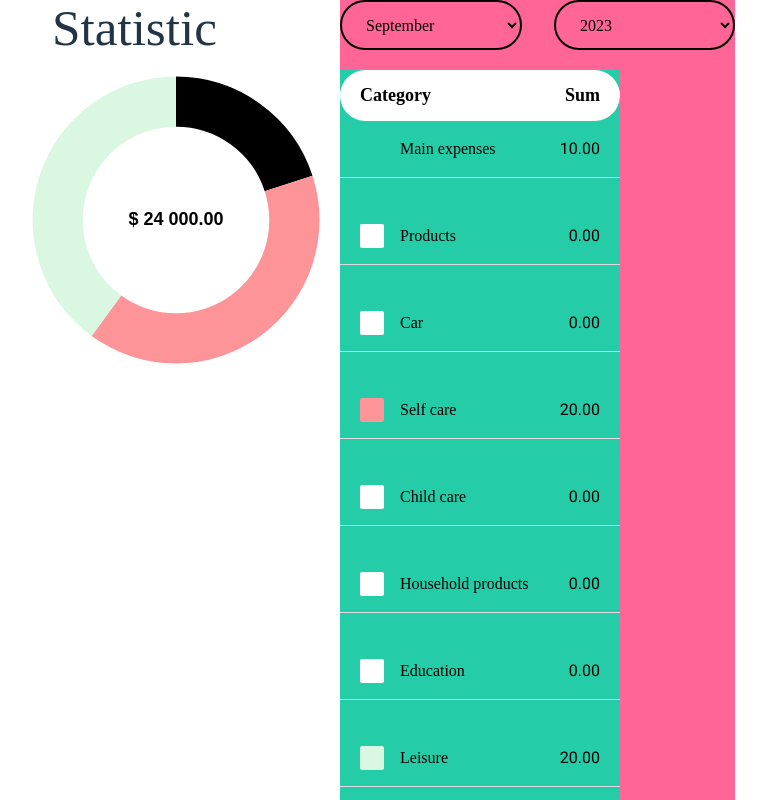
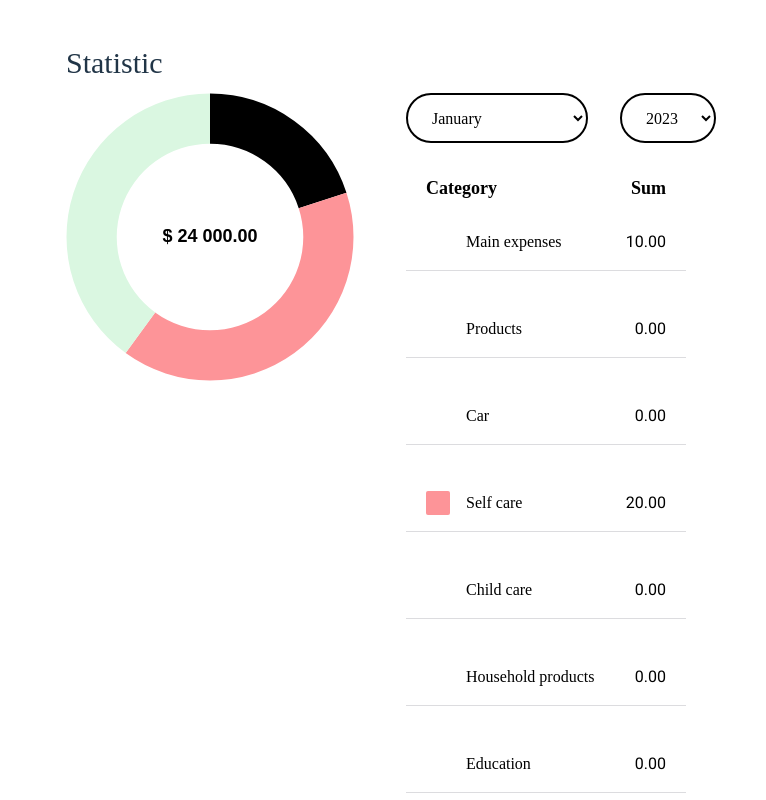
Before and after one commit to WaldemarKubiak/wallet-six-masters-project, a React (Vite) app in the folder client/: page /statistics in a window 1280 px wide. Shown: the top 800 px of the page, without its empty margins (249-1015 px from the left). Built offline with nearby package versions, Linux system fonts and the light colour scheme.

Commit message:
stylowanie diagramTab

```diff
--- a/client/src/components/Chart/Chart.module.css
+++ b/client/src/components/Chart/Chart.module.css
@@ -1,26 +1,15 @@
 .doughnut {
 	position: relative;
-	margin: 0 auto;
 	margin-right: 20px;
 	width: 280px;
 	height: 280px;
 	margin-bottom: 32px;
-	/* box-sizing: border-box;
-	margin-top: 8px; */
-	/* margin-bottom: 32px; */
-	/* padding-top: 8px; */
-	/* width: 280px; */
-	/* height: 280px; */
-	/* border-radius: 280px; */
 }
 
 @media screen and (min-width: 768px) {
 	.doughnut {
 		width: 336px;
 		height: 336px;
-		/* position: relative;
-		margin-top: 20px;
-		margin-bottom: auto; */
 	}
 }
 
--- a/client/src/components/Chart/Table/TableChart.jsx
+++ b/client/src/components/Chart/Table/TableChart.jsx
@@ -2,7 +2,6 @@ import { useState, useEffect } from 'react';
 import PropTypes from 'prop-types';
 import { useDispatch } from 'react-redux';
 import css from './TableChart.module.css';
-// import css from './TableCh.module.css';
 import { getTransactions } from '../../../redux/finance/financeOperations';
 import { nanoid } from 'nanoid';
 
@@ -43,7 +42,7 @@ const TableChart = ({ dataToRender }) => {
 		})
 		.replace(',', '.');
 
-	const [selectedMonth, setSelectedMonth] = useState('09');
+	const [selectedMonth, setSelectedMonth] = useState('01');
 	const [selectedYear, setSelectedYear] = useState('2023');
 	const dispatch = useDispatch();
 
--- a/client/src/components/Chart/Table/TableChart.module.css
+++ b/client/src/components/Chart/Table/TableChart.module.css
@@ -2,13 +2,8 @@
 	margin-bottom: 20px;
 }
 
-.tableWra {
-	background-color: #ff6596;
-}
-
 .selectMonth,
 .selectYear {
-	margin: 0 auto;
 	padding-left: 20px;
 	padding-right: 20px;
 	display: flex;
@@ -41,17 +36,14 @@
 		margin-bottom: 20px;
 		display: flex;
 		position: relative;
-		/* margin-top: 40px; */
 	}
 	.selectMonth {
 		width: 160px;
-		/* cursor: pointer; */
 	}
 	.selectYear {
 		margin-top: 0px;
 		margin-left: 16px;
 		cursor: pointer;
-		/* margin-top: 97px; */
 	}
 }
 
@@ -72,97 +64,10 @@
 	}
 }
 
-/* .selectMonth option {
-	background-color: lightgray;
-} */
-
-/* selectMonth option:checked {
-	background-color: white;
-} */
-
-/* .selectMonth:hover,
-.selectYear:hover {
-	background-color: lightgray;
-} */
-
-/* .selectMonth:focus {
-	background-color: lightgray;
-	} */
-/*
-.chartWrap {
-	box-sizing: border-box;
-	width: auto;
-	background-color: #24cca7;
-} */
-
-/* .tableWrap {
-	background-color: #ff6596;
-	display: flex;
-	flex-direction: column;
-	align-items: center;
-	width: 380px;
-	padding: 0 20px;
-	gap: 14px;
-} */
-
-/* .selectDateWrappe {
-	display: flex;
-	flex-direction: column;
-	margin-top: 32px;
-	width: 280px;
-
-	justify-content: space-between;
-	align-items: center;
-	gap: 20px;
-
-	width: 100%;
-} */
-
-/* .selectMont,
-.selectYea {
-	max-width: 280;
-	width: 100%;
-	border-radius: 30px;
-	height: 50px;
-	border-color: transparent;
-	overflow: hidden;
-	cursor: pointer;
-	font-style: normal;
-	font-weight: 400;
-	line-height: normal;
-} */
-/* padding: 12px 0 14px 20px; */
-/* border: 1px solid #000; */
-/* font-family: Circle; */
-/* font-size: 16px;
-
-	/* display: flex; */
-/* flex-direction: column; */
-/* justify-content: space-between; */
-/* width: 100%; */
-/* flex: 1;
-	margin-right: 10px;
-	width: 50%; */
-
-/* .selectMonth:hover,
-.selectYear:hover {
-	background-color: gray;
-	cursor: pointer;
-	border-radius: 50px;
-	background: rgba(255, 255, 255, 0.7);
-} */
-
-/* .selectMonth option[selected] {
-	background-color: white;
-	border-color: transparent;
-} */
-
 .statisticsList {
 	color: #000;
 	width: 280px;
-	/* margin: auto auto; */
 	background-color: transparent;
-	background-color: #24cca7;
 }
 
 .header {
@@ -172,24 +77,9 @@
 	justify-content: space-between;
 	border-radius: 30px;
 	background: #fff;
-	/* margin: auto auto; */
-	/* background-color: transparent; */
-	/* margin-bottom: 20px; */
-	/* background-color: red; */
 }
 
-/* .header {
-	width: 280px;
-	height: 58px;
-	background-color: #ffffff;
-	background-color: #ff6596;
-	padding: 15px 0 15px 0;
-	border-radius: 30px;
-} */
-
 .headerItem {
-	/* background-color: #ffffff; */
-	/* background-color: #24cca7; */
 	color: #000;
 	font-family: 'Circe';
 	font-size: 18px;
@@ -198,28 +88,9 @@
 	line-height: normal;
 	margin: 0;
 	padding: 15px 20px;
-	/* flex-grow: 1; */
-	/* width: 280px; */
-	/* height: 58px; */
-	/* padding: 15px; */
-	/* border: none; */
-	/* max-width: 50%; */
-	/* text-align: space-between; */
-
-	/* background-color: #808080; */
-	/* font-size: 18px;
-	font-weight: 700;
-	margin: 0;
-	padding: 10px;
-	border-radius: 0;
-	border: none;
-	width: 50%;
-	text-align: space-between; */
 }
 
 .headerItem:first-child {
-	/* border-radius: 30px 0 0 30px; */
-	/* padding-left: 20px; */
 	border-top-left-radius: 30px;
 	border-bottom-left-radius: 30px;
 	padding-left: 20px;
@@ -231,12 +102,9 @@
 	padding-right: 20px;
 }
 
-/* .header, */
-/* .listItem, */
 .results {
 	display: flex;
 	justify-content: space-between;
-	/* width: 100%; */
 }
 
 .listItemWrap {
@@ -263,7 +131,6 @@
 	display: flex;
 	justify-content: space-between;
 	align-items: center;
-	/* gap: 50px; */
 	padding: 16px 20px;
 	border-bottom: 1px solid #dcdcdf;
 }
@@ -275,9 +142,6 @@
 	font-style: normal;
 	font-weight: 400;
 	line-height: normal;
-
-	/* max-width: 150px; */
-
 	text-wrap: wrap;
 }
 
@@ -314,32 +178,3 @@
 		width: 395px;
 	}
 }
-
-/* @media screen and (min-width: 768px) {
-	.tableWrap {
-		width: 336px;
-		gap: 16px;
-	}
-
-	.header {
-		width: 336px;
-	}
-
-	.list {
-		gap: 32px;
-	}
-}
-
-@media screen and (min-width: 1024px) {
-	.tableWrap {
-		width: 395px;
-	}
-
-	.header {
-		width: 395px;
-	}
-
-	.list {
-		gap: 28px;
-	}
-} */
--- a/client/src/pages/DiagramTab/DiagramTab.jsx
+++ b/client/src/pages/DiagramTab/DiagramTab.jsx
@@ -9,15 +9,11 @@ const DiagramTab = () => {
 	const dataToRender = useSelector(selectTransactionsData);
 
 	return (
-		<div className={css.containerBackground}>
-			<div className={css.container}>
-				<div className={css.diagramWrap}>
-					<h1 className={css.diagramTitle}>Statistic</h1>
-					<Chart dataToRender={dataToRender} />
-				</div>
-				<div className={css.containerDiagramTab}>
-					<TableChart dataToRender={dataToRender} />
-				</div>
+		<div className={css.container}>
+			<p className={css.diagramTitle}>Statistic</p>
+			<div className={css.diagramWrap}>
+				<Chart dataToRender={dataToRender} />
+				<TableChart dataToRender={dataToRender} />
 			</div>
 		</div>
 	);
--- a/client/src/pages/DiagramTab/DiagramTab.module.css
+++ b/client/src/pages/DiagramTab/DiagramTab.module.css
@@ -1,144 +1,35 @@
-.containerBackground {
-	background: rgba(255, 255, 255, 0.4);
-	/* background-color: rgb(220, 222, 224); */
-	backdrop-filter: blur(25px);
-	width: 100%;
+.container {
+	display: flex;
+	flex-direction: column;
+	padding-top: 40px;
+	background-color: rgba(255, 255, 255, 0.4);
+
+	@media sreen and (min-width: 768px) {
+		flex-direction: row;
+		padding-left: 20px;
+	}
 }
 
 .diagramWrap {
-	margin-right: 62px;
-	/* display: flex;
-	flex-direction: column; */
+	display: flex;
+	flex-direction: column;
+	gap: 32px;
 
-	/* background-color: rgba(255, 255, 255, 0.40);
-	background-color: aquamarine;
-	backdrop-filter: blur(25px); */
-
-	/* font-family: sans-serif; */
-	/* text-align: center; */
-	/* display: flex; */
-
-	/* margin: 0 auto;
-	width: 100%;
-	min-width: 320px;
-	padding: 0 20px; */
-}
-
-h1 {
-	margin-bottom: 20px;
-	font-family: 'Poppins';
-	font-weight: 400;
-	font-size: 30px;
-	line-height: 45px;
-}
-
-@media screen and (min-width: 768px) {
-	.containerBackground {
-		background: rgba(255, 255, 255, 0.4);
-		backdrop-filter: blur(25px);
-		width: 100%;
-	}
-	.diagramWrap {
-		margin-right: auto;
-	}
-	.diagramTitle {
-		margin-left: 20px;
+	@media (min-width: 768px) {
+		flex-direction: row;
+		justify-content: flex-start;
+		align-items: flex-start;
 	}
 }
 
-@media screen and (min-width: 1280px) {
-	.container {
-		display: flex;
-		justify-content: space-between;
-	}
-	.containerDiagramTab {
-		width: 395px;
-		margin-right: 15px;
-	}
-	.containerBackground {
-		/* background: var(--accent-background-color); */
-		background: rgba(255, 255, 255, 0.4);
-		backdrop-filter: blur(25px);
-		width: 100%;
+.diagramTitle {
+	font-family: 'Poppins';
+	font-size: 30px;
+	font-style: normal;
+	font-weight: 400;
+	margin-bottom: 8px;
+	@media (mmin-width: 768px) {
+		text-align: center;
+		margin-bottom: 20px;
 	}
 }
-
-/* @media screen and (min-width: 1280px) {
-	.diagramWrap {
-		padding-top: 40px;
-		padding-left: 20px;
-		background-color: red;
-	}
-} */
-
-/* .chartSections {
-	/* display: flex; */
-/* flex-direction: column; */
-/* justify-content: space-between; */
-/* } */
-
-/* @media screen and (min-width: 768px) {
-	.chartSections {
-		display: flex;
-		justify-content: space-between;
-		flex-direction: column;
-		/* flex-direction: wrap; */
-/* align-items: center;
-		gap: 32px;
-		background-color: blue;
-	} */
-/* } */
-
-/* @media screen and (min-width: 480px) {
-	.diagramWrap {
-		width: 480px;
-	}
-}
-@media screen and (min-width: 768px) {
-	.diagramWrap {
-		display: flex;
-		flex-direction: wrap;
-		width: 768px;
-		padding: 0 32px;
-	}
-}
-@media screen and (min-width: 1280px) {
-	.diagramWrap {
-		width: 1280px;
-		padding: 0 16px 0 18px;
-	}
-} */
-
-/* .diagramTitle {
-	/* font-family: "Poppins"; */
-/* font-size: 30px;
-	font-style: normal;
-	font-weight: 400;
-	margin-bottom: 20px;
-	display: flex;
-	flex-direction: column; */
-
-/* color: #000;
-	text-align: start;
-	/* font-family: Poppins; */
-/* font-size: 30px;
-	font-style: normal;
-	font-weight: 400;
-	line-height: normal;
-	margin-top: 0px;
-	padding-top: 40px; */
-/* } */
-
-/* @media screen and (min-width: 768px) {
-	.diagramTitle {
-		text-align: center;
-		margin-bottom: 8px;
-		/* position: relative; */
-/* padding-top: 20px; */
-/* color: red; */
-/* } */
-/* }  */
-
-/* .chartWrap {
-	background-color: blueviolet;
-} */
```
